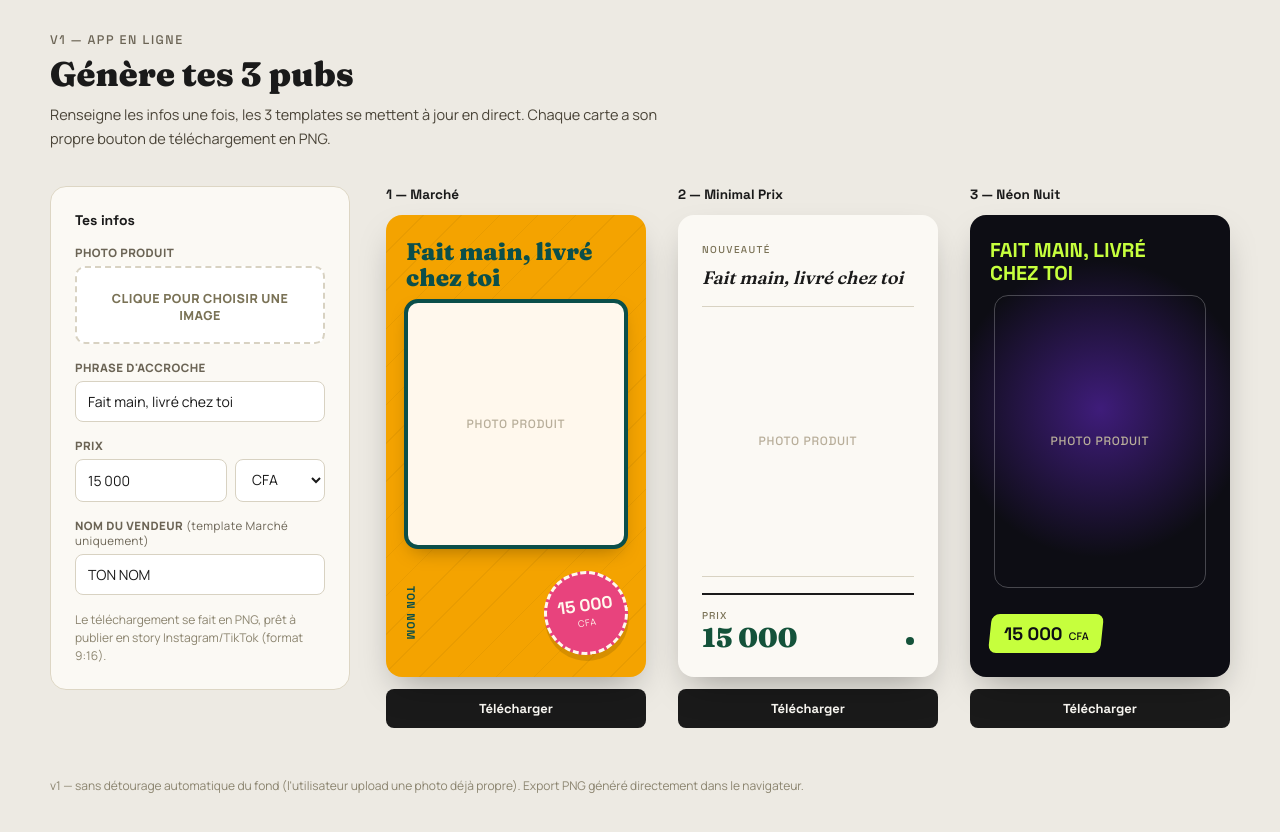
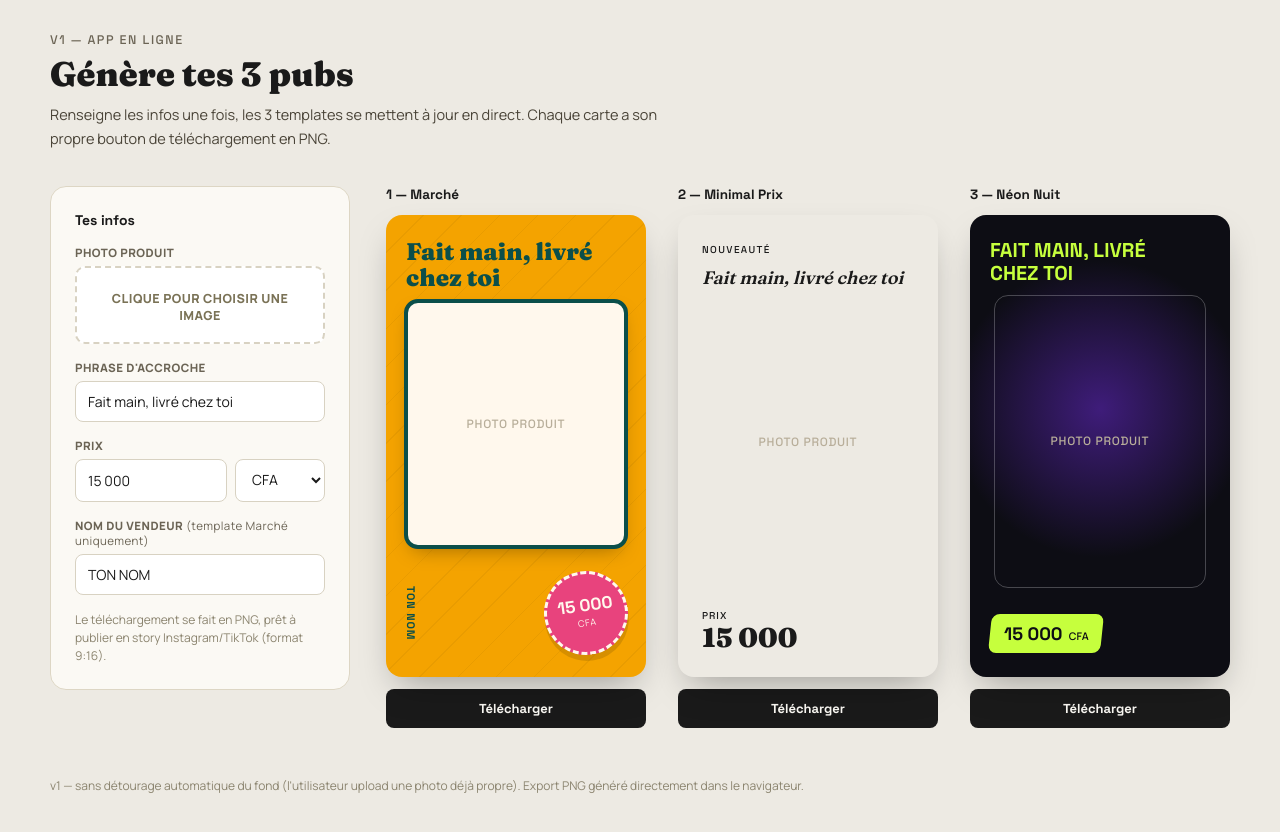
Before and after one commit to competence922/pub-generator, a Next.js app: page / in a window 1280 px wide. Shown: the top 832 px of the page. Built offline with nearby package versions, Linux system fonts and the light colour scheme.

Commit message:
Update globals.css

```diff
--- a/app/globals.css
+++ b/app/globals.css
@@ -93,16 +93,37 @@ body {
 .marche .tag .devise { font-size: 9px; letter-spacing: 0.08em; margin-top: 2px; }
 .marche .brand { font-family: 'Space Grotesk', sans-serif; font-weight: 700; font-size: 11px; color: #0B4F4A; writing-mode: vertical-rl; letter-spacing: 0.08em; }
 
-.minimal { background: #FBF9F4; color: #1A1A1A; display: flex; flex-direction: column; justify-content: space-between; }
+.minimal { display: flex; flex-direction: column; justify-content: space-between; }
 .minimal .top { padding: 28px 24px 0; }
-.minimal .eyebrow2 { font-family: 'Space Grotesk', sans-serif; font-size: 10px; letter-spacing: 0.14em; text-transform: uppercase; color: #7A7256; margin-bottom: 10px; }
-.minimal .phrase { font-family: 'Fraunces', serif; font-weight: 600; font-style: italic; font-size: 18px; line-height: 1.35; color: #1A1A1A; word-break: break-word; }
-.minimal .photo-zone { flex: 1; margin: 16px 24px; border-top: 1px solid #D8D2C2; border-bottom: 1px solid #D8D2C2; display: flex; align-items: center; justify-content: center; overflow: hidden; }
+.minimal .eyebrow2 { font-family: 'Space Grotesk', sans-serif; font-size: 10px; letter-spacing: 0.14em; text-transform: uppercase; margin-bottom: 10px; }
+.minimal .phrase { font-family: 'Fraunces', serif; font-weight: 600; font-style: italic; font-size: 18px; line-height: 1.35; word-break: break-word; }
+.minimal .photo-zone { flex: 1; margin: 16px 24px; display: flex; align-items: center; justify-content: center; overflow: hidden; }
 .minimal .photo-zone img { width: 100%; height: 100%; object-fit: cover; }
-.minimal .bottom { padding-top: 14px; margin: 0 24px 26px; display: flex; align-items: flex-end; justify-content: space-between; border-top: 2px solid #1A1A1A; }
-.minimal .prix-block .label { font-family: 'Space Grotesk', sans-serif; font-size: 10px; letter-spacing: 0.1em; text-transform: uppercase; color: #7A7256; margin-bottom: 2px; }
-.minimal .prix-block .prix { font-family: 'Fraunces', serif; font-weight: 900; font-size: 27px; line-height: 1; color: #14523A; }
-.minimal .dot { width: 8px; height: 8px; border-radius: 50%; background: #14523A; margin-bottom: 6px; }
+.minimal .bottom { padding-top: 14px; margin: 0 24px 26px; display: flex; align-items: flex-end; justify-content: space-between; }
+.minimal .prix-block .label { font-family: 'Space Grotesk', sans-serif; font-size: 10px; letter-spacing: 0.1em; text-transform: uppercase; margin-bottom: 2px; }
+.minimal .prix-block .prix { font-family: 'Fraunces', serif; font-weight: 900; font-size: 27px; line-height: 1; }
+.minimal .dot { width: 8px; height: 8px; border-radius: 50%; margin-bottom: 6px; }
+
+.minimal-clair { background: #FBF9F4; color: #1A1A1A; }
+.minimal-clair .eyebrow2, .minimal-clair .prix-block .label { color: #7A7256; }
+.minimal-clair .photo-zone { border-top: 1px solid #D8D2C2; border-bottom: 1px solid #D8D2C2; }
+.minimal-clair .bottom { border-top: 2px solid #1A1A1A; }
+.minimal-clair .prix-block .prix { color: #14523A; }
+.minimal-clair .dot { background: #14523A; }
+
+.minimal-sombre { background: #15151A; color: #F2F0EA; }
+.minimal-sombre .eyebrow2, .minimal-sombre .prix-block .label { color: #9A978C; }
+.minimal-sombre .photo-zone { border-top: 1px solid rgba(242,240,234,0.18); border-bottom: 1px solid rgba(242,240,234,0.18); }
+.minimal-sombre .bottom { border-top: 2px solid #F2F0EA; }
+.minimal-sombre .prix-block .prix { color: #E0A672; }
+.minimal-sombre .dot { background: #E0A672; }
+
+.minimal-sable { background: #EFE3D3; color: #3B2E22; }
+.minimal-sable .eyebrow2, .minimal-sable .prix-block .label { color: #8C7355; }
+.minimal-sable .photo-zone { border-top: 1px solid #C9B79C; border-bottom: 1px solid #C9B79C; }
+.minimal-sable .bottom { border-top: 2px solid #3B2E22; }
+.minimal-sable .prix-block .prix { color: #8B3A2B; }
+.minimal-sable .dot { background: #8B3A2B; }
 
 .neon { background: #0D0D14; color: #F2F2F7; display: flex; flex-direction: column; justify-content: space-between; position: relative; }
 .neon .glow { position: absolute; top: 42%; left: 50%; width: 300px; height: 300px; background: radial-gradient(circle, rgba(123,47,247,0.45) 0%, rgba(123,47,247,0) 70%); transform: translate(-50%, -50%); z-index: 0; }
```
